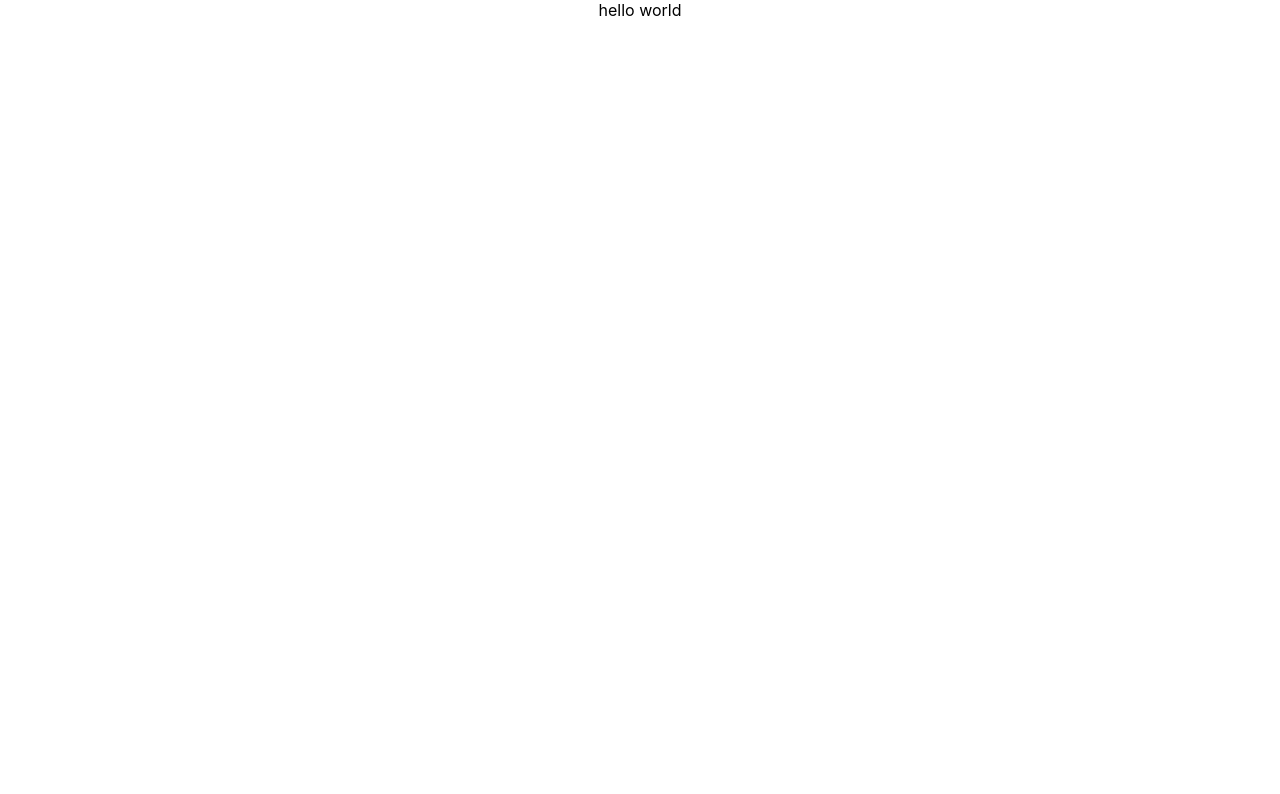
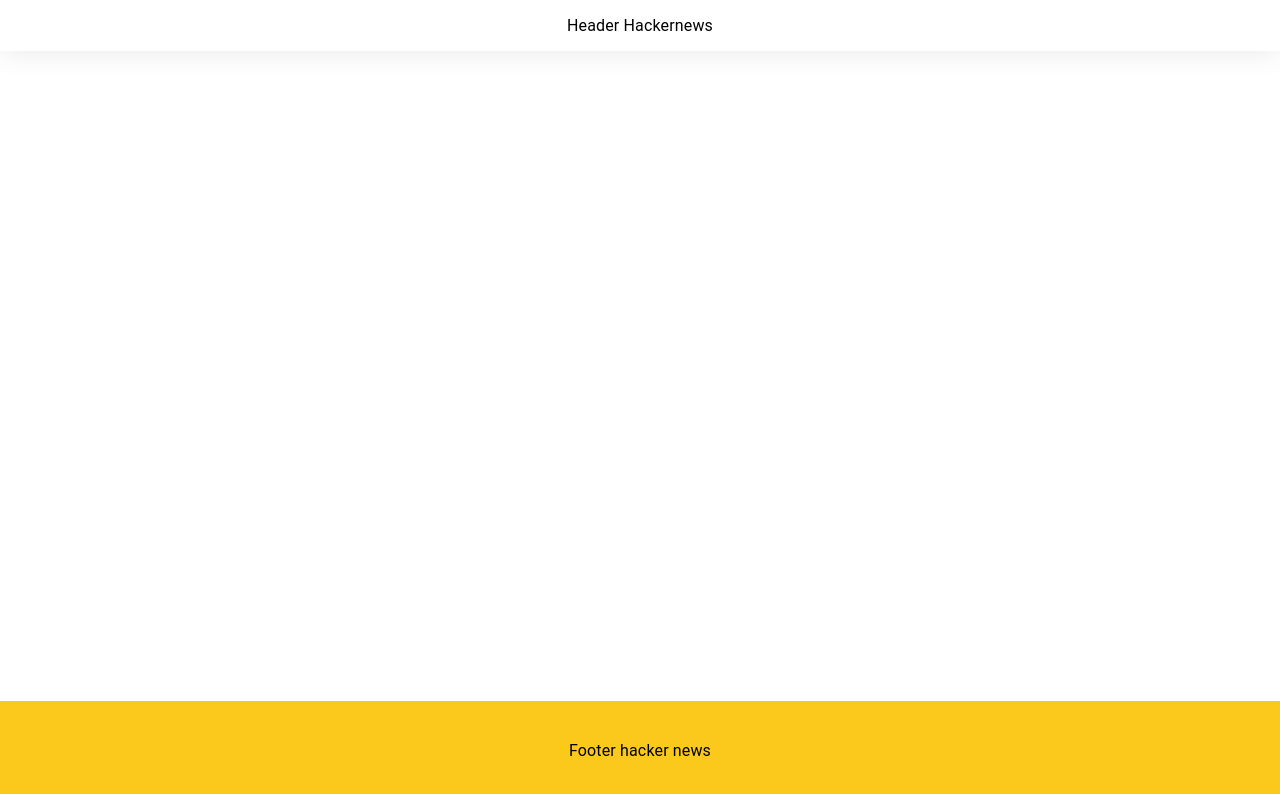
Before and after one commit to jrpt1017/hackernews, a React (Create React App) app: page / in a window 1280 px wide. Shown: the top 794 px of the page. Built offline with nearby package versions, Linux system fonts and the light colour scheme.

Commit message:
Added dashboard component

```diff
--- a/src/App.tsx
+++ b/src/App.tsx
@@ -1,10 +1,14 @@
 import React from 'react';
+import Footer from './components/Footer/Footer';
+import Header from './components/Header/Header';
 import './App.css';
 
 const App: React.FC<{}> = () => {
   return (
     <div className="App">
+      <Header />
       hello world
+      <Footer />
     </div>
   );
 }
```
Also changed, not shown: src/components/Dashboard/Dashboard.tsx (added, +12 -0 lines).
